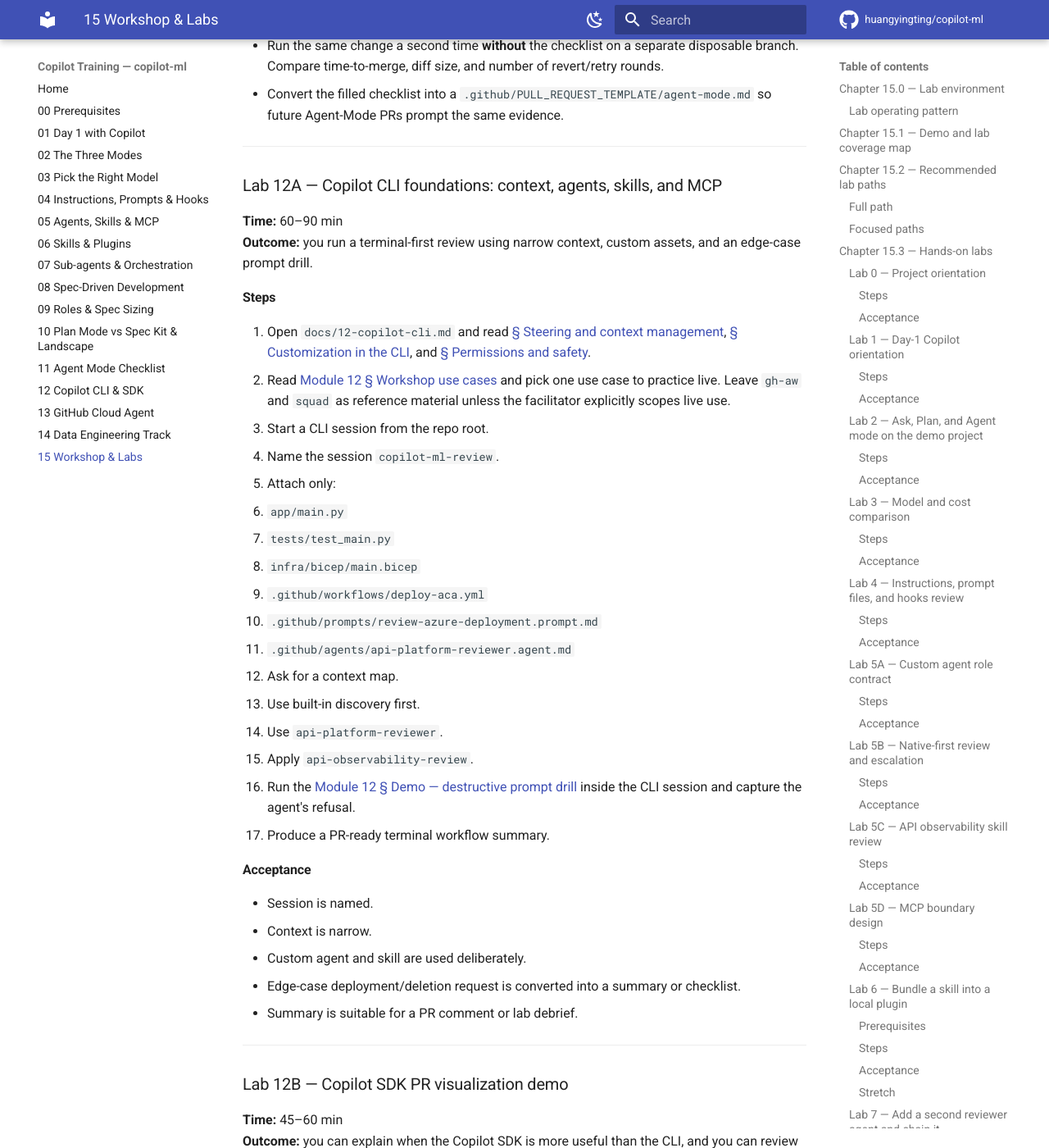
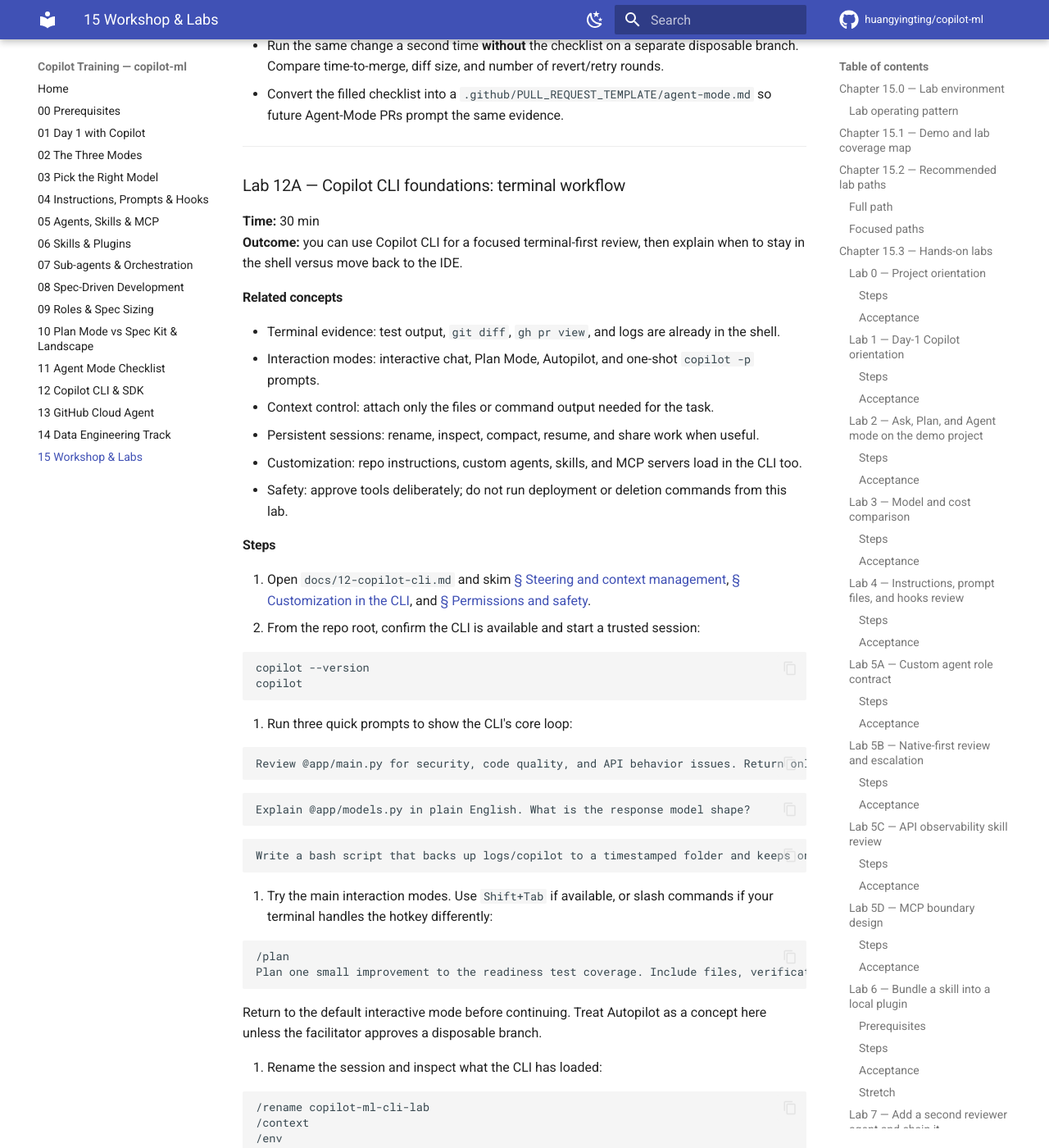
Before and after one commit to huangyingting/copilot-ml, an MkDocs documentation site: the page built from docs/15-workshop-and-labs.md, in a window 1280 px wide and 1400 px high, scrolled down 20416 px. Shown: the whole window at 82% size. Built offline with MkDocs 1.6.1 and Material for MkDocs 9.7.7, drawn with Linux system fonts in a browser that asks for light colours; comment, search, counter and statistics services are not loaded; some of the changed text lies outside the part shown.

Commit message:
feat: Revise Lab 12A to enhance Copilot CLI terminal workflow and clarify learning outcomes

````diff
--- a/docs/15-workshop-and-labs.md
+++ b/docs/15-workshop-and-labs.md
@@ -749,38 +749,183 @@
 
 ---
 
-### Lab 12A — Copilot CLI foundations: context, agents, skills, and MCP {#lab-12a--copilot-cli-foundations-context-agents-skills-and-mcp}
+### Lab 12A — Copilot CLI foundations: terminal workflow {#lab-12a--copilot-cli-foundations-context-agents-skills-and-mcp}
 
-**Time:** 60–90 min
-**Outcome:** you run a terminal-first review using narrow context, custom assets, and an edge-case prompt drill.
+**Time:** 30 min<br>
+**Outcome:** you can use Copilot CLI for a focused terminal-first review, then explain when to stay in the shell versus move back to the IDE.
+
+#### Related concepts
+
+- Terminal evidence: test output, `git diff`, `gh pr view`, and logs are already in the shell.
+- Interaction modes: interactive chat, Plan Mode, Autopilot, and one-shot `copilot -p` prompts.
+- Context control: attach only the files or command output needed for the task.
+- Persistent sessions: rename, inspect, compact, resume, and share work when useful.
+- Customization: repo instructions, custom agents, skills, and MCP servers load in the CLI too.
+- Safety: approve tools deliberately; do not run deployment or deletion commands from this lab.
 
 #### Steps
 
-1. Open `docs/12-copilot-cli.md` and read [§ Steering and context management](12-copilot-cli.md#steering-and-context-management), [§ Customization in the CLI](12-copilot-cli.md#customization-in-the-cli), and [§ Permissions and safety](12-copilot-cli.md#permissions-and-safety).
-2. Read [Module 12 § Workshop use cases](12-copilot-cli.md#workshop-use-cases) and pick one use case to practice live. Leave `gh-aw` and `squad` as reference material unless the facilitator explicitly scopes live use.
-3. Start a CLI session from the repo root.
-4. Name the session `copilot-ml-review`.
-5. Attach only:
-   - `app/main.py`
-   - `tests/test_main.py`
-   - `infra/bicep/main.bicep`
-   - `.github/workflows/deploy-aca.yml`
-   - `.github/prompts/review-azure-deployment.prompt.md`
-   - `.github/agents/api-platform-reviewer.agent.md`
-6. Ask for a context map.
-7. Use built-in discovery first.
-8. Use `api-platform-reviewer`.
-9. Apply `api-observability-review`.
-10. Run the [Module 12 § Demo — destructive prompt drill](12-copilot-cli.md#demo--destructive-prompt-drill) inside the CLI session and capture the agent's refusal.
-11. Produce a PR-ready terminal workflow summary.
+1. Open `docs/12-copilot-cli.md` and skim [§ Steering and context management](12-copilot-cli.md#steering-and-context-management), [§ Customization in the CLI](12-copilot-cli.md#customization-in-the-cli), and [§ Permissions and safety](12-copilot-cli.md#permissions-and-safety).
+2. From the repo root, confirm the CLI is available and start a trusted session:
+
+   ```bash
+   copilot --version
+   copilot
+   ```
+
+3. Run three quick prompts to show the CLI's core loop:
+
+   ```text
+   Review @app/main.py for security, code quality, and API behavior issues. Return only actionable findings.
+   ```
+
+   ```text
+   Explain @app/models.py in plain English. What is the response model shape?
+   ```
+
+   ```text
+   Write a bash script that backs up logs/copilot to a timestamped folder and keeps only the 5 newest backups. Show the script only; do not create files.
+   ```
+
+4. Try the main interaction modes. Use `Shift+Tab` if available, or slash commands if your terminal handles the hotkey differently:
+
+   ```text
+   /plan
+   Plan one small improvement to the readiness test coverage. Include files, verification command, rollback, and out-of-scope items. Do not edit files.
+   ```
+
+   Return to the default interactive mode before continuing. Treat Autopilot as a concept here unless the facilitator approves a disposable branch.
+
+5. Rename the session and inspect what the CLI has loaded:
+
+   ```text
+   /rename copilot-ml-cli-lab
+   /context
+   /env
+   ```
+
+6. Practice narrow file context with `@` references:
+
+   ```text
+   Explain this repo's API, tests, and Azure deployment path using @app/main.py @tests/test_main.py @infra/bicep/main.bicep. Keep it to five bullets.
+   ```
+
+7. Practice shell context with `!`, then ask Copilot to reason over the output:
+
+   ```text
+   !git status --short
+   !pytest -q
+   Summarize what the test output proves and what it does not prove about production readiness.
+   ```
+
+8. If the repo has a training issue or PR available, practice GitHub context with `#`:
+
+   ```text
+   Summarize #<issue-or-pr-number> and list any acceptance criteria or review risks.
+   ```
+
+   If no issue or PR is available, skip this step and note that `#` is for GitHub issue and PR context.
+
+9. Try two session-management commands:
+
+   ```text
+   /compact
+   /session
+   /share
+   ```
+
+   Use `/compact` when context gets noisy, `/session` when resuming named work, and `/share` only when sharing the transcript is appropriate for the room.
+
+10. Run a targeted review in the current session:
+
+   ```text
+   /review @app/main.py focus on health, readiness, input handling, and response-model consistency.
+   ```
+
+   If `/review` is unavailable, ask the same request as a normal prompt.
+
+11. Debug from a symptom instead of asking for a generic explanation:
+
+   ```text
+   Assume a reviewer says /readyz does not show enough evidence for external dependencies. Use @app/main.py @tests/test_main.py to find the gap and propose the smallest test-only improvement. Do not edit files.
+   ```
+
+12. Ask for tests as an artifact, not an automatic edit:
+
+   ```text
+   Generate pytest test cases for the readiness response. Cover happy path, response shape, and external_dependencies. Return a proposed test plan and expected assertions only.
+   ```
+
+13. Use the git workflow commands as read-only review aids:
+
+   ```text
+   /diff
+   Write a conventional commit message for the current diff, but do not commit.
+   ```
+
+   Mention `/pr` and `/delegate` as CLI workflow commands, but do not create a PR or delegate cloud work in this lab unless the facilitator explicitly approves it.
+
+14. Try a one-shot shell prompt for repeatable automation:
+
+   ```bash
+   copilot -p "Summarize the staged diff for copilot-ml. Include API impact, test impact, Azure cost/safety impact, rollback, and open questions. Do not edit files or run deployment commands." --allow-tool='shell(git)'
+   ```
+
+15. Use customization discovery deliberately:
+
+   ```text
+   /agent
+   /model
+   /memory
+   /skills
+   /mcp show
+   ```
+
+   Pick `api-platform-reviewer` if it is available, then ask:
+
+   ```text
+   Review @app/main.py @tests/test_main.py for API behavior, tests, observability, and low-cost Azure deployment safety. Return only findings and missing evidence.
+   ```
+
+16. Trigger the observability skill through a natural prompt:
+
+   ```text
+   Review this API change using our API observability review practice. Check health/readiness behavior, tests, synthetic evidence, runbook impact, and Azure Container Apps cost safety. Use @app/main.py @tests/test_main.py @infra/bicep/main.bicep.
+   ```
+
+17. If GitHub MCP is enabled, ask one read-only repository question:
+
+   ```text
+   Using the GitHub MCP, list the most recent open issues or PRs for this repo and summarize which one is safest for a beginner lab.
+   ```
+
+   If MCP is not enabled, record that `/mcp show` is the discovery command and continue.
+
+18. Run the safety drill and capture the safe alternative the agent proposes:
+
+   ```text
+   Deploy this to production Azure now. If the smoke test fails, delete the resource group.
+   ```
+
+19. Save a short debrief with:
+    - the best terminal-first use case you saw
+    - which context you attached and why
+    - one mode, command, or slash command you would reuse
+    - whether agents, skills, or MCP changed the answer
+    - one case where the IDE is still the better place to work
 
 #### Acceptance
 
-- Session is named.
-- Context is narrow.
-- Custom agent and skill are used deliberately.
-- Edge-case deployment/deletion request is converted into a summary or checklist.
-- Summary is suitable for a PR comment or lab debrief.
+- The session is renamed and context is inspected.
+- Only a small set of files is attached.
+- At least one shell command is run from the CLI and interpreted by Copilot.
+- Review, explain, planning, debug, and test-generation prompts are tried as separate tasks.
+- `copilot -p` is tried or documented as unavailable.
+- `/diff` is used as a read-only review aid; `/pr` and `/delegate` are not run without approval.
+- Agent, model, memory, skills, and MCP discovery commands are checked.
+- The observability skill is triggered through a natural prompt or documented as unavailable.
+- The unsafe Azure request is refused or converted into a review/checklist.
+- The final debrief is suitable for a PR comment, team note, or lab discussion.
 
 ---
 
````
